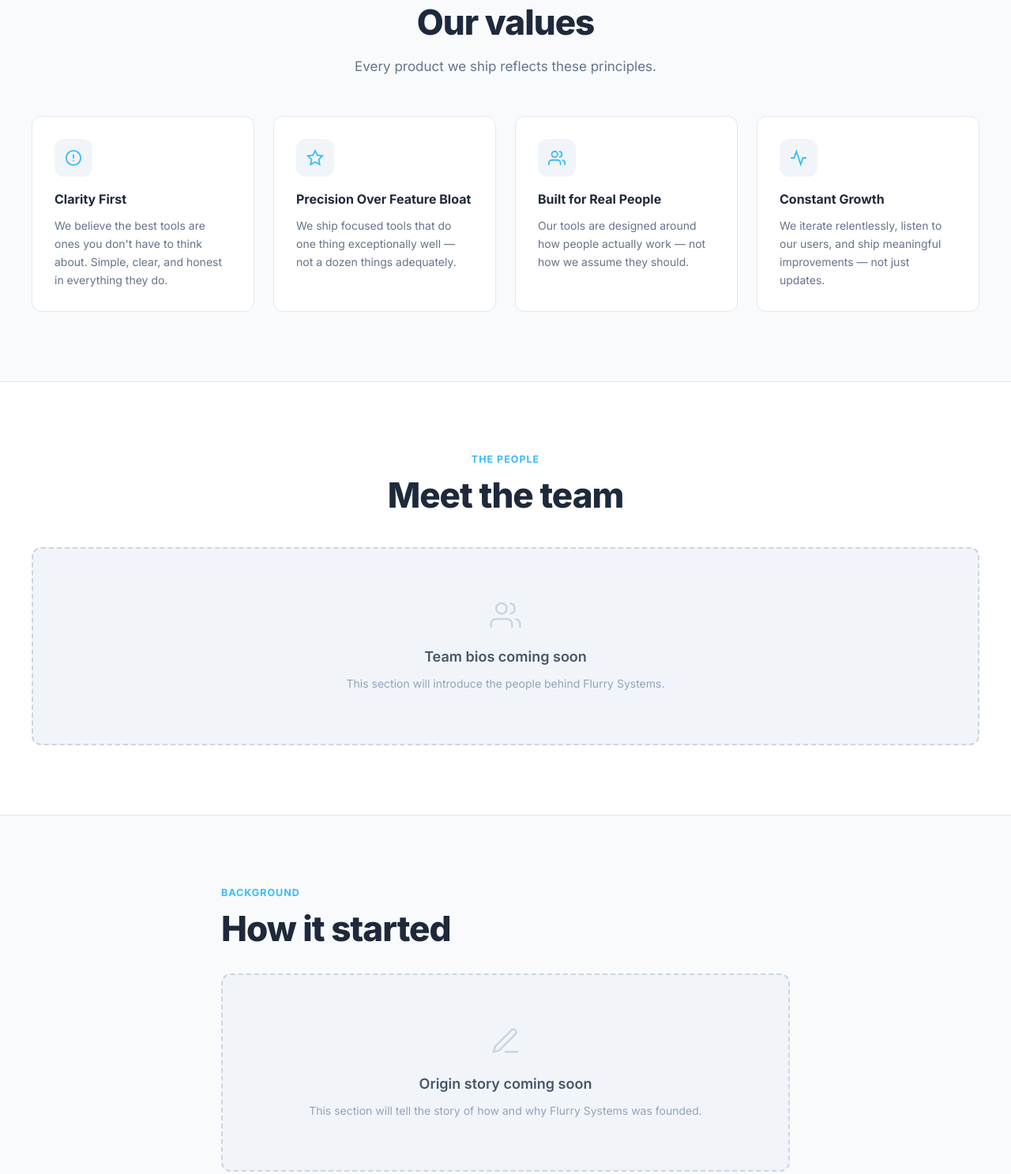
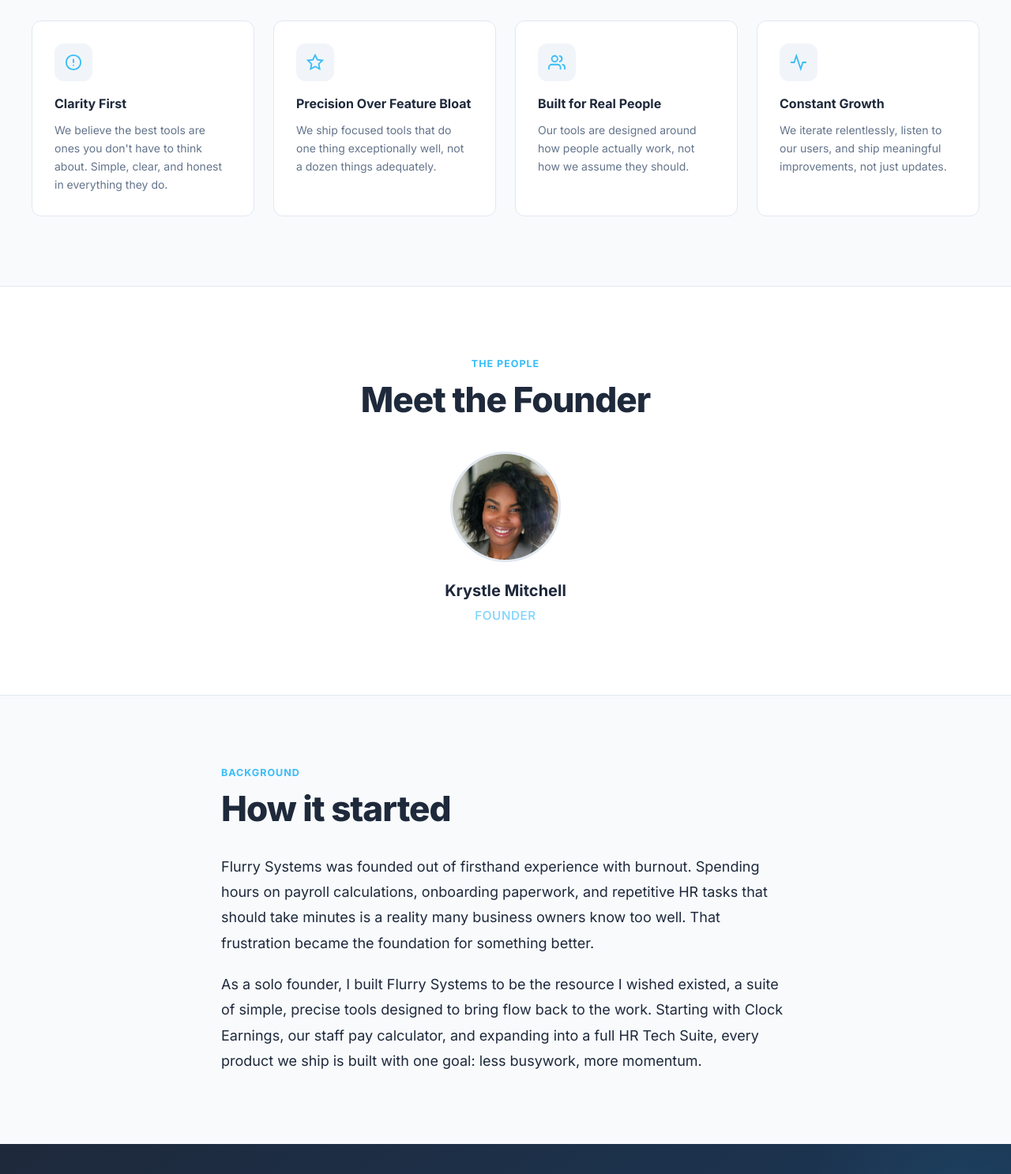
Before and after one commit to krystleM26/flurrysystems, a website: page about.html in a window 1280 px wide. Shown: the part 1058-2545 px from the top of the page at 79% size. Drawn offline with Linux system fonts and the light colour scheme.

```diff
--- a/about.html
+++ b/about.html
@@ -37,7 +37,6 @@
 
   <!-- ── Page Hero ──────────────────────────────── -->
   <section class="page-hero">
-    <!-- Decorative snowflake -->
     <svg style="position:absolute;right:8%;top:50%;transform:translateY(-50%);width:180px;height:180px;color:#38BDF8;opacity:.07;animation:spin 50s linear infinite;" viewBox="0 0 100 100" fill="none" stroke="currentColor" stroke-linecap="round" aria-hidden="true">
       <g transform="translate(50,50)">
         <line x1="0" y1="-43" x2="0" y2="43" stroke-width="5"/>
@@ -67,17 +66,10 @@
         <p class="section-label">Mission</p>
         <h2 class="section-title">Why Flurry Systems exists</h2>
 
-        <!-- Placeholder for mission statement -->
-        <div class="placeholder-block" style="margin-top:32px;">
-          <svg width="40" height="40" viewBox="0 0 100 100" fill="none" stroke="currentColor" stroke-linecap="round" style="color:var(--s300);margin-bottom:12px;" aria-hidden="true">
-            <g transform="translate(50,50)">
-              <line x1="0" y1="-40" x2="0" y2="40" stroke-width="5"/>
-              <line x1="0" y1="-40" x2="0" y2="40" stroke-width="5" transform="rotate(60)"/>
-              <line x1="0" y1="-40" x2="0" y2="40" stroke-width="5" transform="rotate(120)"/>
-            </g>
-          </svg>
-          <h3>Mission statement coming soon</h3>
-          <p>This section will be filled with the Flurry Systems origin story and mission.</p>
+        <div style="margin-top:32px;">
+          <p style="font-size:1.125rem;line-height:1.8;color:var(--ink);">
+            Flurry Systems exists because repetitive work should not cost you your energy. We build focused HR and business tools that automate the tasks eating up your time, so you can lead your team, grow your business, and actually enjoy the work again.
+          </p>
         </div>
       </div>
     </div>
@@ -112,7 +104,7 @@
             </svg>
           </div>
           <h4>Precision Over Feature Bloat</h4>
-          <p>We ship focused tools that do one thing exceptionally well — not a dozen things adequately.</p>
+          <p>We ship focused tools that do one thing exceptionally well, not a dozen things adequately.</p>
         </div>
 
         <div class="value-card">
@@ -125,7 +117,7 @@
             </svg>
           </div>
           <h4>Built for Real People</h4>
-          <p>Our tools are designed around how people actually work — not how we assume they should.</p>
+          <p>Our tools are designed around how people actually work, not how we assume they should.</p>
         </div>
 
         <div class="value-card">
@@ -135,7 +127,7 @@
             </svg>
           </div>
           <h4>Constant Growth</h4>
-          <p>We iterate relentlessly, listen to our users, and ship meaningful improvements — not just updates.</p>
+          <p>We iterate relentlessly, listen to our users, and ship meaningful improvements, not just updates.</p>
         </div>
       </div>
     </div>
@@ -146,19 +138,19 @@
     <div class="section-inner">
       <div style="text-align:center;margin-bottom:40px;">
         <p class="section-label">The People</p>
-        <h2 class="section-title">Meet the team</h2>
+        <h2 class="section-title">Meet the Founder</h2>
       </div>
 
-      <!-- Placeholder — replace with real team bios -->
-      <div class="placeholder-block">
-        <svg width="40" height="40" viewBox="0 0 24 24" fill="none" stroke="currentColor" stroke-width="1.5" stroke-linecap="round" style="color:var(--s300);margin-bottom:12px;" aria-hidden="true">
-          <path d="M17 21v-2a4 4 0 0 0-4-4H5a4 4 0 0 0-4 4v2"/>
-          <circle cx="9" cy="7" r="4"/>
-          <path d="M23 21v-2a4 4 0 0 0-3-3.87"/>
-          <path d="M16 3.13a4 4 0 0 1 0 7.75"/>
-        </svg>
-        <h3>Team bios coming soon</h3>
-        <p>This section will introduce the people behind Flurry Systems.</p>
+      <div style="display:flex;flex-direction:column;align-items:center;gap:20px;">
+        <img
+          src="src/assets/krystle-mitchell.png"
+          alt="Krystle Mitchell, Founder of Flurry Systems"
+          style="width:140px;height:140px;border-radius:50%;object-fit:cover;object-position:center top;border:3px solid var(--s200);"
+        >
+        <div style="text-align:center;">
+          <h3 style="margin:0 0 4px;font-size:1.25rem;">Krystle Mitchell</h3>
+          <p style="margin:0;color:var(--ice);font-size:0.95rem;font-weight:500;letter-spacing:0.04em;text-transform:uppercase;">Founder</p>
+        </div>
       </div>
     </div>
   </section>
@@ -170,14 +162,13 @@
         <p class="section-label">Background</p>
         <h2 class="section-title">How it started</h2>
 
-        <!-- Placeholder — replace with the founder's story -->
-        <div class="placeholder-block" style="margin-top:32px;">
-          <svg width="40" height="40" viewBox="0 0 24 24" fill="none" stroke="currentColor" stroke-width="1.5" stroke-linecap="round" style="color:var(--s300);margin-bottom:12px;" aria-hidden="true">
-            <path d="M12 20h9"/>
-            <path d="M16.5 3.5a2.121 2.121 0 0 1 3 3L7 19l-4 1 1-4L16.5 3.5z"/>
-          </svg>
-          <h3>Origin story coming soon</h3>
-          <p>This section will tell the story of how and why Flurry Systems was founded.</p>
+        <div style="margin-top:32px;">
+          <p style="font-size:1.125rem;line-height:1.8;color:var(--ink);margin-bottom:20px;">
+            Flurry Systems was founded out of firsthand experience with burnout. Spending hours on payroll calculations, onboarding paperwork, and repetitive HR tasks that should take minutes is a reality many business owners know too well. That frustration became the foundation for something better.
+          </p>
+          <p style="font-size:1.125rem;line-height:1.8;color:var(--ink);">
+            As a solo founder, I built Flurry Systems to be the resource I wished existed, a suite of simple, precise tools designed to bring flow back to the work. Starting with Clock Earnings, our staff pay calculator, and expanding into a full HR Tech Suite, every product we ship is built with one goal: less busywork, more momentum.
+          </p>
         </div>
       </div>
     </div>
```
Also changed, not shown: admin/index.html (+1 -0 lines), src/assets/krystle-mitchell.png (added).
